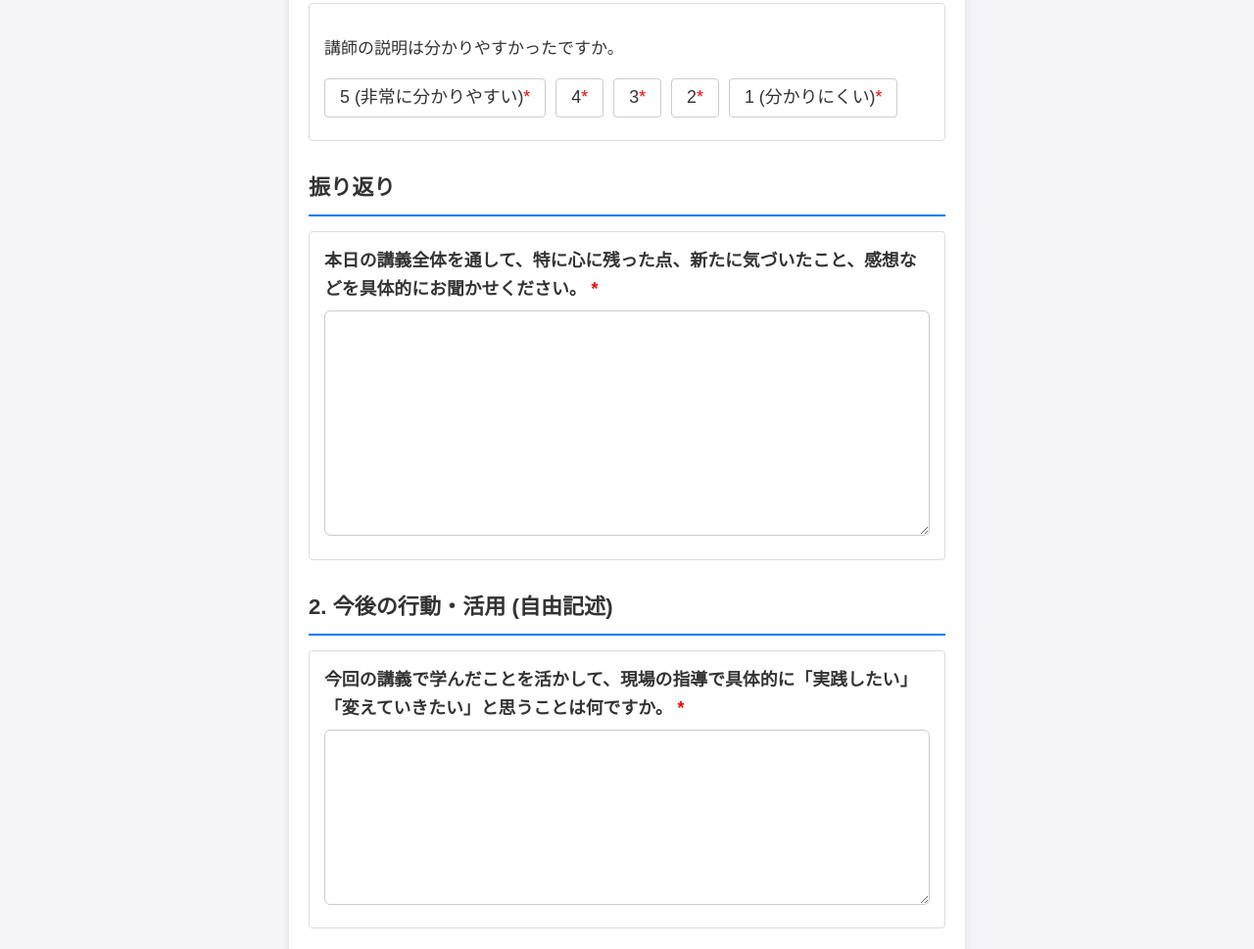
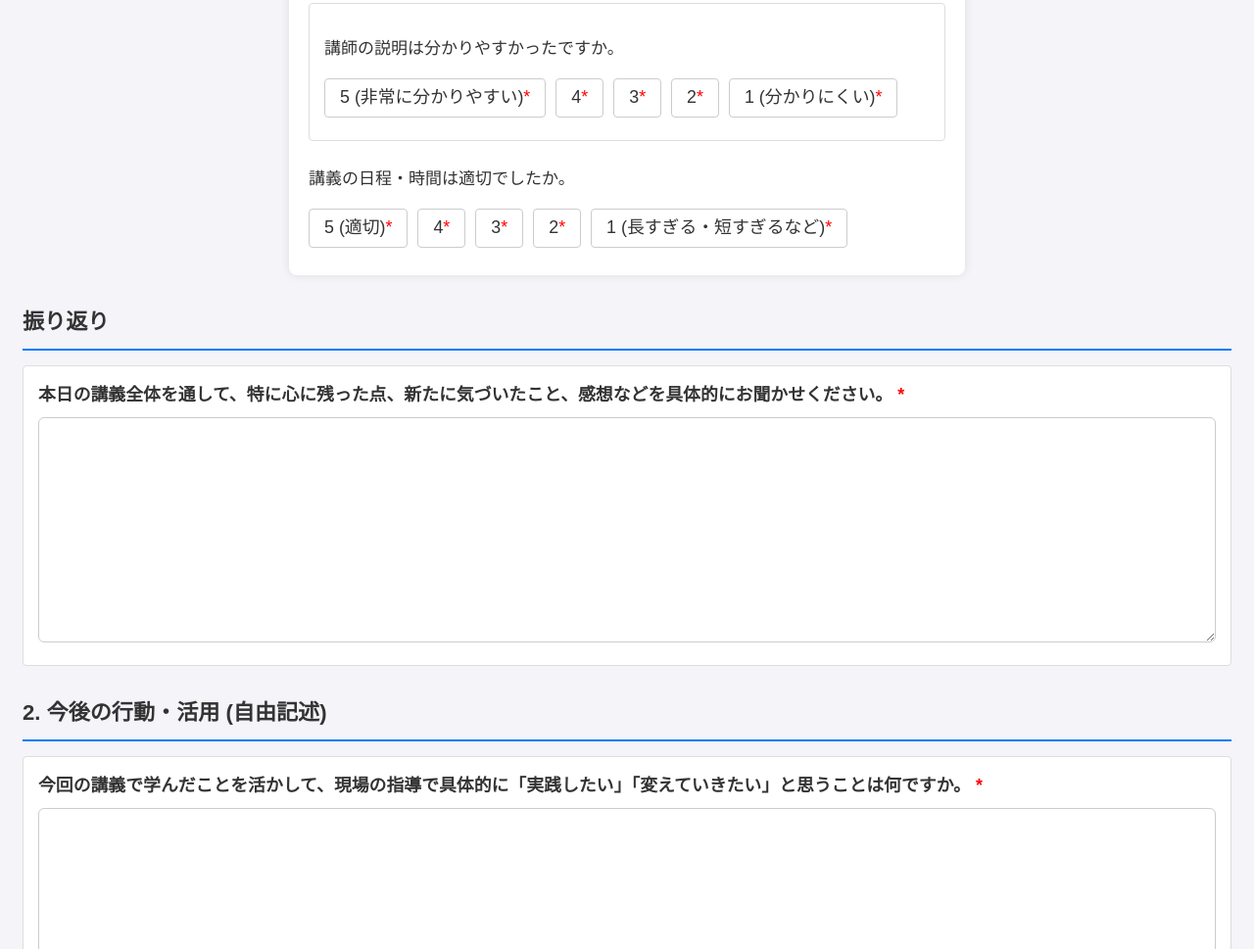
Before and after one commit to purodora20140515-hash/yokonori-05, a plain HTML site: page index.html in a window 1280 px wide. Shown: the part 1102-2071 px from the top of the page at 98% size. Drawn offline with Linux system fonts and the light colour scheme.

Commit message:
Update index.html

```diff
--- a/index.html
+++ b/index.html
@@ -236,6 +236,15 @@
             </div>
         </div>
 
+             <p>講義の日程・時間は適切でしたか。</p>
+            <div class="rating">
+                <input type="radio" id="q5_5" name="5_講師評価" value="5" required hidden><label for="q5_5">5 (適切)</label>
+                <input type="radio" id="q5_4" name="5_講師評価" value="4" hidden><label for="q5_4">4</label>
+                <input type="radio" id="q5_3" name="5_講師評価" value="3" hidden><label for="q5_3">3</label>
+                <input type="radio" id="q5_2" name="5_講師評価" value="2" hidden><label for="q5_2">2</label>
+                <input type="radio" id="q5_1" name="5_講師評価" value="1" hidden><label for="q5_1">1 (長すぎる・短すぎるなど)</label>
+            </div>
+        </div>
 
         <h2>振り返り</h2>
         <div class="question-group">
```
